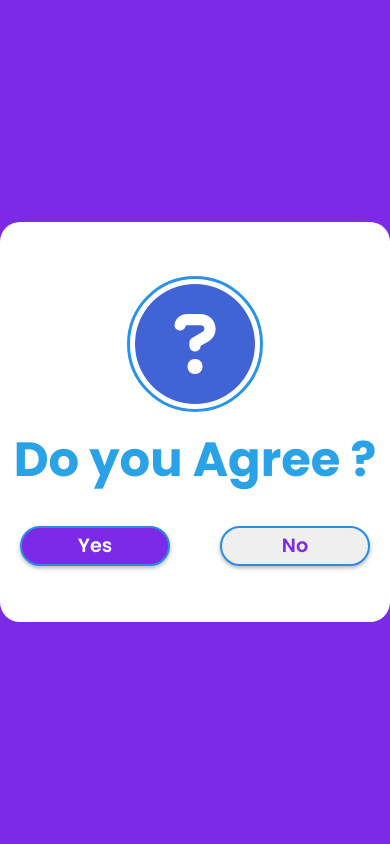
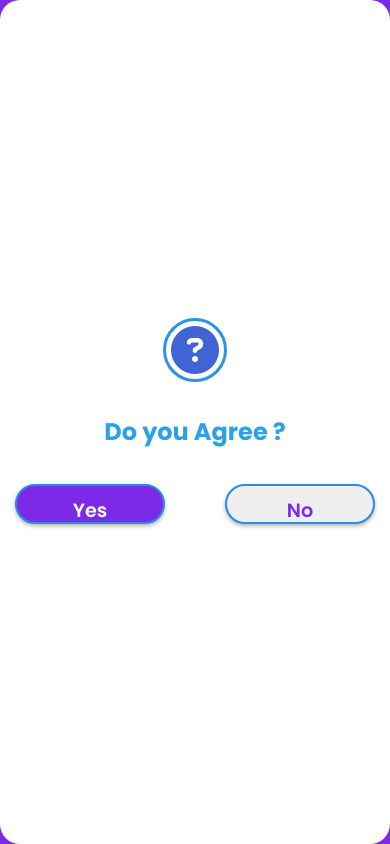
Before and after one commit to Macx-j/no-name2, a plain HTML site: page index.html in a window 390 px wide. Drawn offline with Linux system fonts and the light colour scheme.

Commit message:
Update style.css

```diff
--- a/style.css
+++ b/style.css
@@ -77,3 +77,41 @@ button:nth-child(2) {
     margin-right: -200px;
     color: #7d2ae8;
 }
+
+/* Add media queries for responsiveness */
+@media only screen and (max-width: 600px) {
+
+    /* Your existing CSS */
+
+    /* Ensure the content adjusts on smaller screens */
+    .wrapper {
+        display: flex;
+        flex-direction: column;
+        align-items: center;
+        justify-content: center;
+        height: 100vh;
+        /* Adjusts to full viewport height */
+        font-family: Arial, sans-serif;
+    }
+
+    .fa-circle-question {
+        font-size: 3em;
+        margin-bottom: 20px;
+    }
+
+    .question {
+        font-size: 1.5em;
+        margin-bottom: 20px;
+    }
+
+    .btn-group {
+        display: flex;
+    }
+
+    .yes-btn,
+    .no-btn {
+        padding: 10px 20px;
+        margin: 0 10px;
+        font-size: 1.2em;
+    }
+}
```
